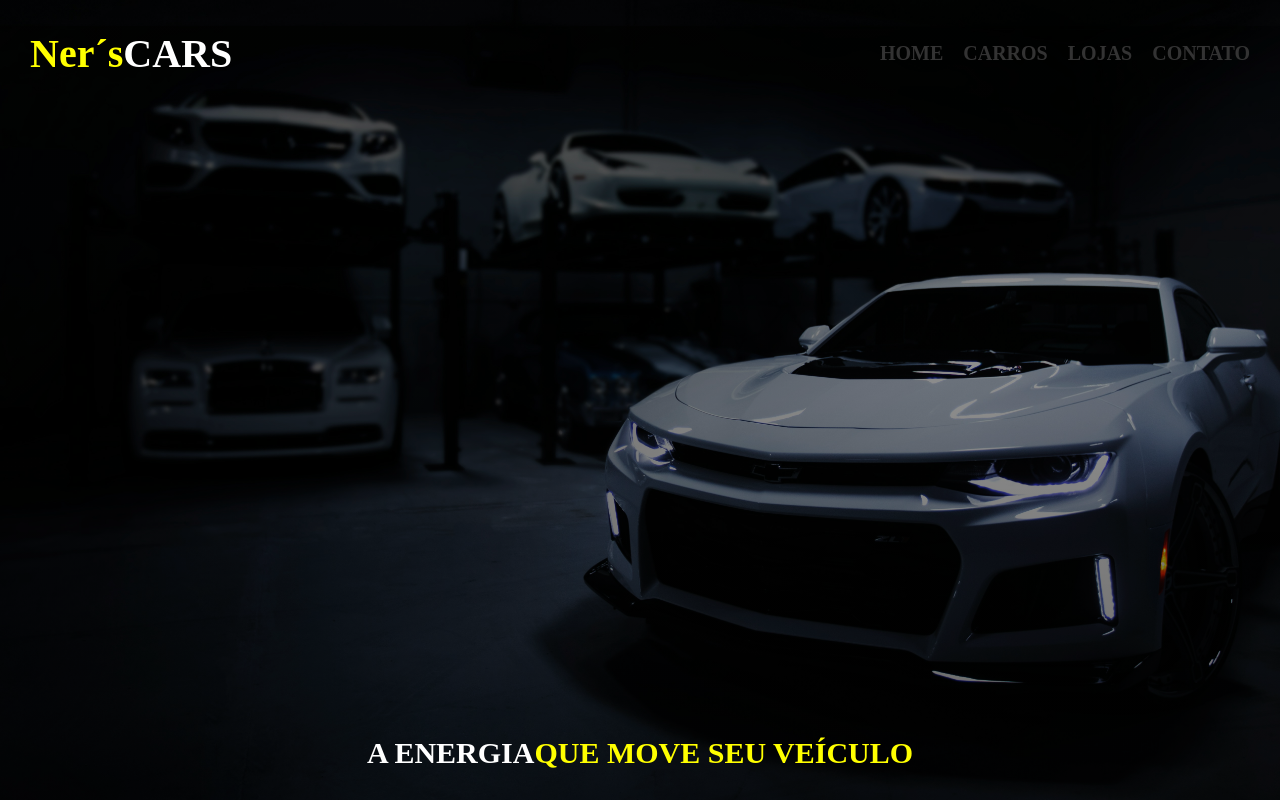
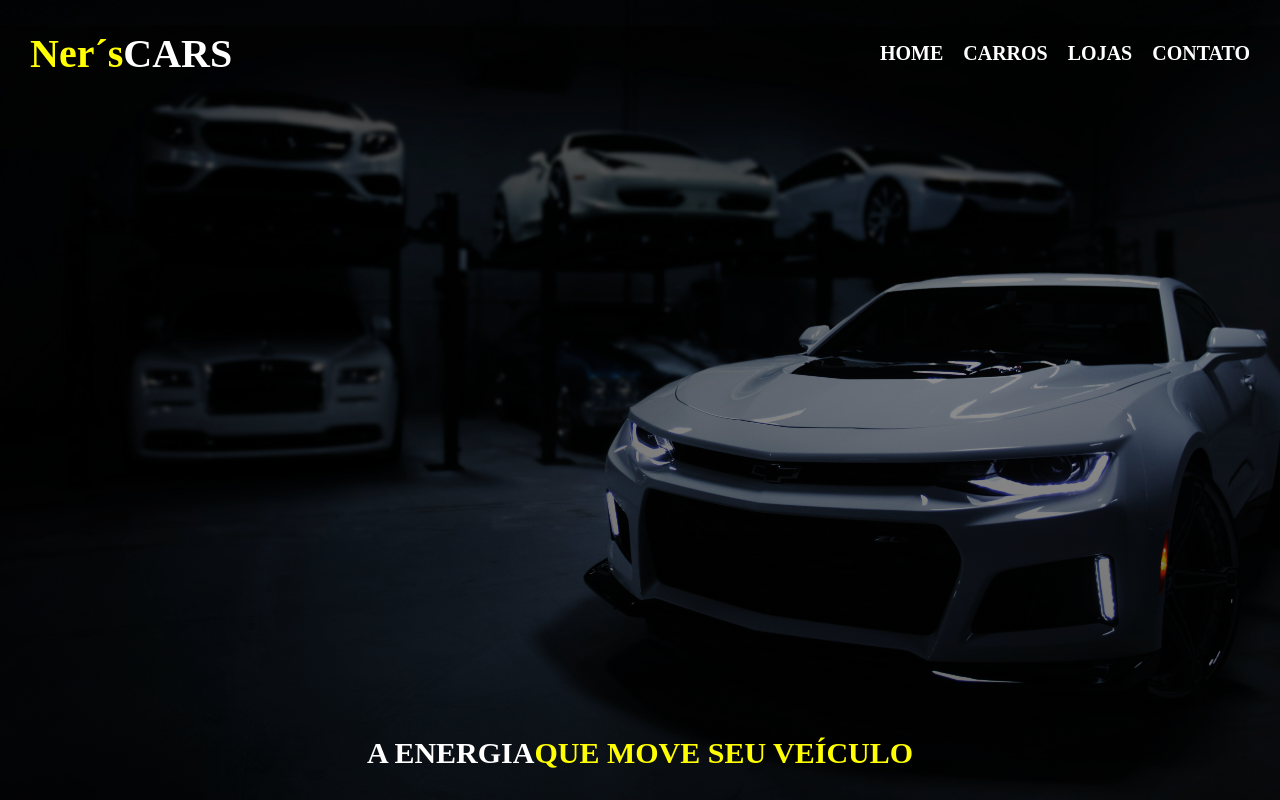
Before and after one commit to JPP2007/Projeto5, a plain HTML site: page index.html in a window 1280 px wide. Drawn offline with Linux system fonts and the light colour scheme.

Commit message:
Adicionando nova cor

```diff
--- a/src/css/estilo.css
+++ b/src/css/estilo.css
@@ -8,7 +8,7 @@
 /* VARIAVEIS CSS */
 :root{
     --color-font1:#fff;
-    --color-font2:#333;
+    --color-font2:#fff;
     --color-font3:yellow;
     --color-font4:rgb(4,25,32);
     --gradient:linear-gradient(to top,rgba(0,0,0,0.6),rgba(0,0,0,0.3));
```
